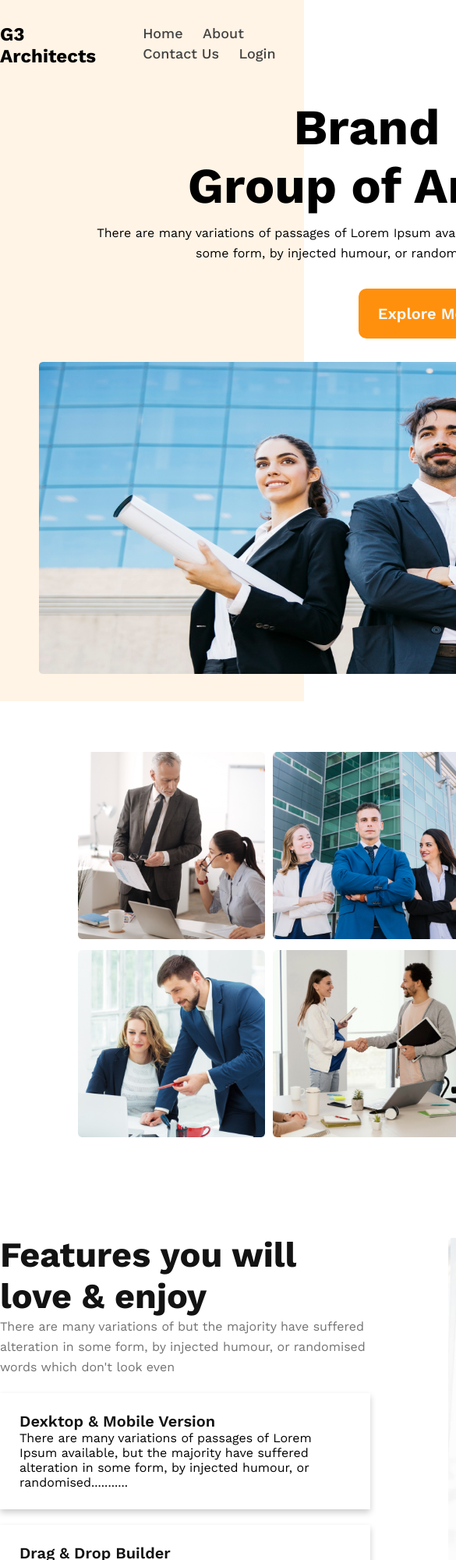
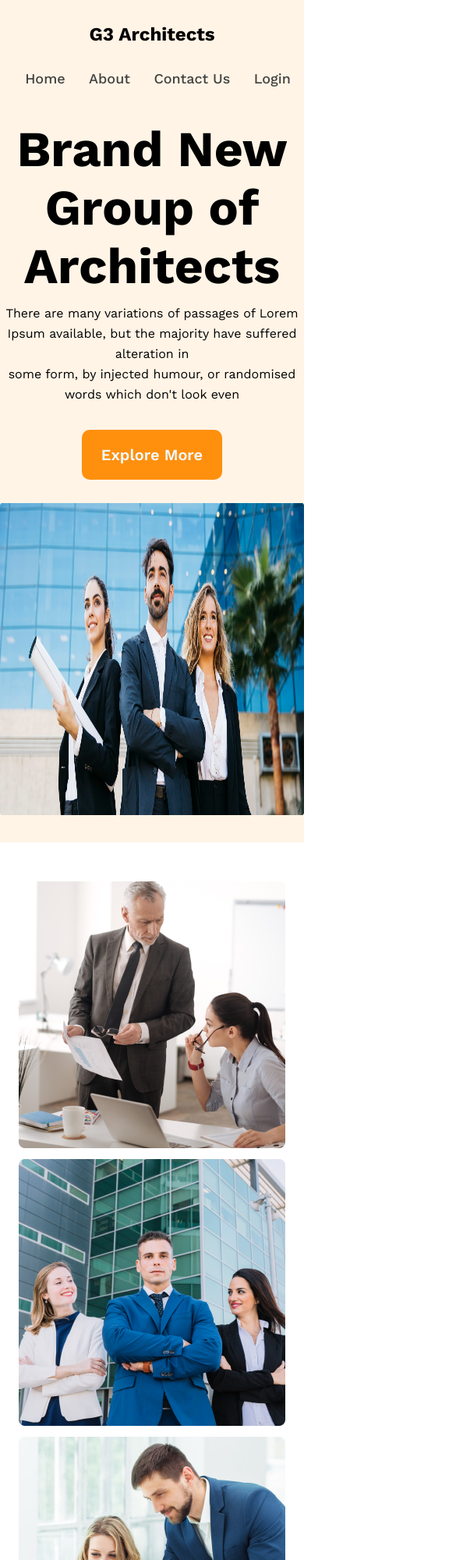
Before and after one commit to Dheeman24/g3-architects-main, a plain HTML site: page index.html in a window 390 px wide. Shown: the top 2000 px of the page at 78% size, 585 px wide, since content can reach past the window. Drawn offline with nearby package versions, Linux system fonts and the light colour scheme.

Commit message:
Mobile Version Comple

```diff
--- a/index.html
+++ b/index.html
@@ -36,7 +36,7 @@
             <img src="images/banner.png" alt="">
         </div>
     </header>
-    <main>
+    <main class="">
         <section class="features">
             <div class="features-images">
                 <div class="f-img">
--- a/styles/style.css
+++ b/styles/style.css
@@ -26,11 +26,11 @@ header {
     margin-top: 30px;
 }
 
-.menu h {
+/* .menu h2 {
     font-weight: 700;
     font-size: 45px;
     line-height: 53px;
-}
+} */
 
 .menu ul>li {
     list-style: none;
@@ -423,3 +423,100 @@ main {
 .height {
     display: none;
 }
+
+
+@media screen and (max-width: 576px) {
+    *{
+        text-align: center;
+    }
+    .navbar{
+        flex-direction: column;
+        text-align: center;
+    }
+
+    .menu a {
+        text-decoration: none;
+        color: #424242;
+        font-weight: 500;
+        font-size: 18px;
+       padding-right: 5px;
+        text-align: center;
+
+
+    }
+
+    .header-details {
+        width: 100%;
+        margin-bottom: 45px;
+        text-align: center;
+        margin-top: 40px;
+    }
+    .header-details img {
+        width: 100%;
+        margin-bottom: 35px;
+    }
+
+    main {
+        width: 100%;
+        align-items: center;
+    }
+    .features {
+        flex-direction: column;
+
+    }
+
+    .features-images {
+        grid-template-columns: repeat(1, 1fr);
+        gap: 10px;
+
+       margin: 5px;
+    }
+
+    .f-img img {
+        height: 100%;
+        width: 100%;
+        align-items: center;
+    }
+    .menu ul {
+
+        padding-left: 0px;
+    }
+    .features-text p {
+        font-size: 16px;
+        font-weight: 400;
+        line-height: 26px;
+        letter-spacing: 0em;
+        text-align: center;
+        color: #727272;
+    }
+
+    .enjoy-section {
+        flex-direction: column;
+        padding: 80px 0px 80px 0px;
+    }
+
+    .enjoy-section-details {
+        width: 90%;
+
+    }
+    .enjoy-section-title h3{
+        text-align: center;
+    }
+    .enjoy-section-image{
+        width: 60%;
+    }
+    .small-cards{
+        flex-direction: column;
+        gap: 10px;
+    }
+    .sponsors{
+        flex-wrap: wrap;
+        gap: 20px;
+
+    }
+    .footer{
+        width: 100%;
+        padding-top: auto;
+    }
+
+}
```
